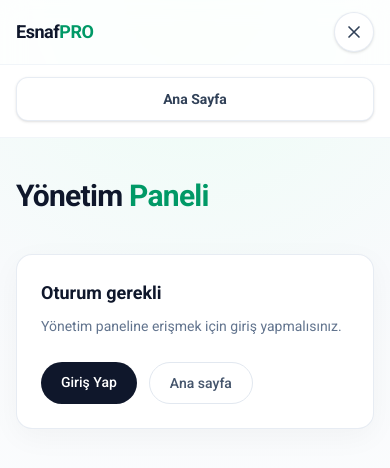
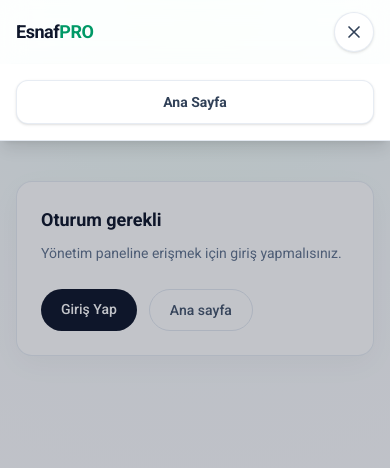
Before and after one commit to hakanburakbozkurt/esnafproweb, a Next.js app: page /yonetim in a window 390 px wide. Both pictures are taken after a click on the button "Menüyü aç". Shown: the top 468 px of the page. Built offline with nearby package versions, Linux system fonts and the light colour scheme; no server answers.

Commit message:
fix: restore body overflow state on component unmount and enhance mobile navigation accessibility

```diff
--- a/src/components/layout/sub-page-header.tsx
+++ b/src/components/layout/sub-page-header.tsx
@@ -183,8 +183,14 @@ export function SubPageHeader() {
       }
     }
 
+    const previousOverflow = document.body.style.overflow;
+    document.body.style.overflow = "hidden";
+
     window.addEventListener("resize", handleResize);
-    return () => window.removeEventListener("resize", handleResize);
+    return () => {
+      document.body.style.overflow = previousOverflow;
+      window.removeEventListener("resize", handleResize);
+    };
   }, [menuOpen]);
 
   const closeMenu = () => setMenuOpen(false);
@@ -197,6 +203,7 @@ export function SubPageHeader() {
   };
 
   return (
+    <>
       <header className="sticky top-0 z-50 border-b border-slate-100 bg-white/80 backdrop-blur-md">
         <nav
           className={cn(
@@ -228,23 +235,32 @@ export function SubPageHeader() {
             <MenuIcon open={menuOpen} />
           </button>
         </nav>
+      </header>
 
       {menuOpen && (
+        <>
+          <button
+            type="button"
+            aria-label="Menüyü kapat"
+            className="fixed inset-0 top-16 z-40 bg-slate-900/25 md:hidden"
+            onClick={closeMenu}
+          />
           <div
             id="mobile-nav-panel"
-          className="border-t border-slate-100 bg-white/95 px-4 pb-4 pt-3 md:hidden"
+            className="fixed inset-x-0 top-16 z-50 max-h-[calc(100dvh-4rem)] overflow-y-auto border-b border-slate-200 bg-white shadow-lg md:hidden"
           >
-          <div className="mx-auto flex w-full max-w-7xl flex-col gap-2">
+            <div className={cn(desktopContainerClass, "flex flex-col gap-2 py-4")}>
               <HeaderNavLinks variant="mobile" {...navLinkProps} onNavigate={closeMenu} />
               <Link href="/" className={mobileNavLinkClass} onClick={closeMenu}>
                 Ana Sayfa
               </Link>
               {isAuthenticated && (
-              <SignOutButton className="w-full justify-center rounded-xl border-slate-200/80 px-4 py-2.5 text-sm font-semibold" />
+                <SignOutButton className="w-full justify-center rounded-xl border border-slate-200/80 bg-white px-4 py-2.5 text-sm font-semibold text-slate-700 shadow-sm" />
               )}
             </div>
           </div>
+        </>
       )}
-    </header>
+    </>
   );
 }
--- a/src/components/layout/sub-page-shell.tsx
+++ b/src/components/layout/sub-page-shell.tsx
@@ -50,7 +50,7 @@ export function SubPageShell({
   ) : null;
 
   return (
-    <div className="relative min-h-screen overflow-x-hidden bg-[radial-gradient(circle_at_top,_#ecfdf5_0%,_#f8fafc_38%,_#ffffff_100%)] text-slate-900">
+    <div className="relative min-h-screen bg-[radial-gradient(circle_at_top,_#ecfdf5_0%,_#f8fafc_38%,_#ffffff_100%)] text-slate-900">
       <div
         aria-hidden
         className="pointer-events-none fixed inset-0 -z-10 overflow-hidden"
@@ -60,7 +60,7 @@ export function SubPageShell({
       </div>
       <SubPageHeader />
 
-      <main className="min-w-0 py-10 lg:py-16">
+      <main className="min-w-0 overflow-x-clip py-10 lg:py-16">
         <div className={cn(desktopContainerClass, "min-w-0")}>
           {centeredContentClass ? (
             <div className={centeredContentClass}>
```
Lines whose indentation alone changed are shown as unchanged.
